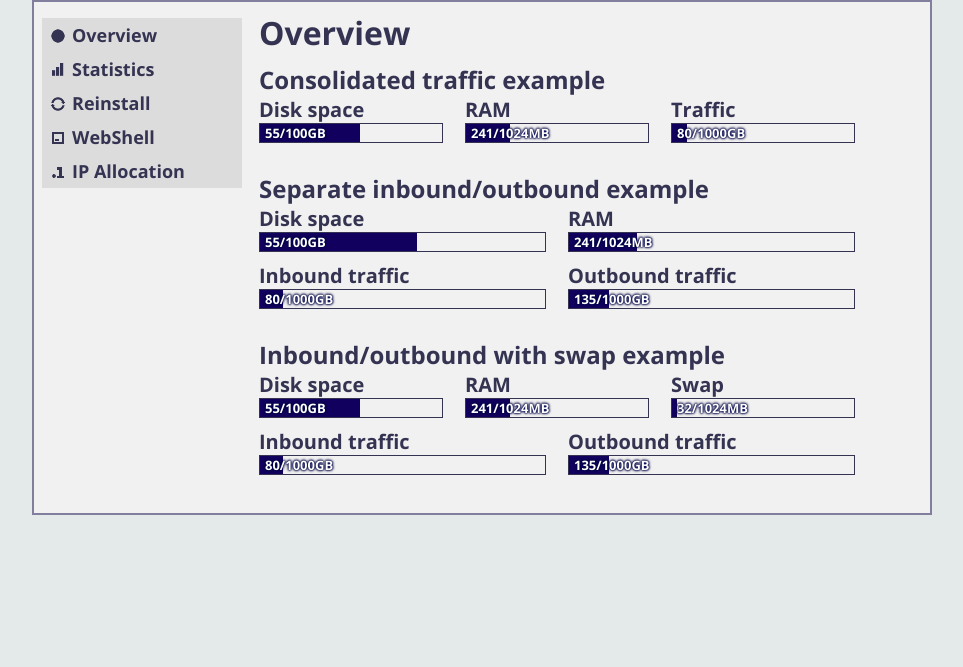
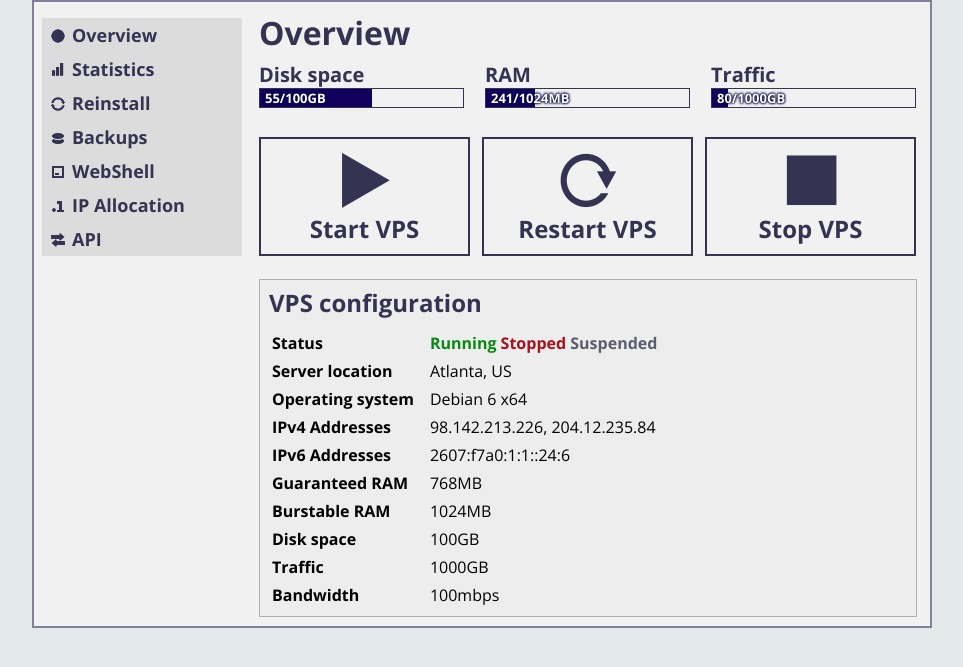
Before and after one commit to joepie91/cvm, a PHP site: page / in a window 1280 px wide. Shown: the part 116-783 px from the top of the page, without its empty margins (158-1121 px from the left). Run offline with PHP 8.4, Linux system fonts and the light colour scheme.

Commit message:
Update to the design proposal

```diff
--- a/design/css/cvm.css
+++ b/design/css/cvm.css
@@ -17,7 +17,7 @@ h1
 
 h2
 {
-	margin-top: 9px;
+	margin-bottom: 9px;
 }
 
 h3
@@ -28,6 +28,21 @@ h3
 p
 {
 	margin: 5px 0px;
+}
+
+table
+{
+
+}
+
+th
+{
+	text-align: left;
+}
+
+table.vpsinfo td
+{
+	padding: 2px 13px;
 }
 
 .clear
@@ -109,11 +124,21 @@ p
 	background-image: url(../images/icon_reinstall.png);
 }
 
+#button_backup
+{
+	background-image: url(../images/icon_backup.png);
+}
+
+#button_api
+{
+	background-image: url(../images/icon_api.png);
+}
+
 .quota-item
 {
 	float: left;
-	width: 182px;
-	margin-right: 24px;
+	width: 203px;
+	margin-right: 23px;
 	margin-bottom: 10px;
 }
 
@@ -151,10 +176,75 @@ p
 
 .quota-item.wide
 {
-	width: 285px;
+	width: 316px;
+}
+
+.quota-item.last
+{
+	margin-right: 0px;
 }
 
 .quota
 {
 	margin-bottom: 19px;
 }
+
+.infobox
+{
+	border: 1px solid #B0B0B0;
+	background-color: #EDEDED;
+	padding: 6px 9px;
+}
+
+.controlbox
+{
+	margin-bottom: 23px;
+}
+
+.controlbutton
+{
+	border: 2px solid #343352;
+	font-size: 24px;
+	color: #343352;
+	text-align: center;
+	font-weight: bold;
+	float: left;
+	text-decoration: none;
+	padding: 9px;
+	margin-right: 12px;
+	width: 189px;
+}
+
+.controlbutton.last
+{
+	margin-right: 0px;
+}
+
+.controlbutton img
+{
+	display: block;
+	margin: 0px auto;
+}
+
+.controlbutton:hover
+{
+	background-color: #CDD0E1;
+}
+
+.online
+{
+	color: #078812;
+	font-weight: bold;
+}
+
+.offline
+{
+	color: #A7101C;
+	font-weight: bold;
+}
+
+.suspended
+{
+	color: #5B5F6B;
+	font-weight: bold;
+}
--- a/design/index.html
+++ b/design/index.html
@@ -16,12 +16,14 @@
 					<a class="button" id="button_overview" href="#">Overview</a>
 					<a class="button" id="button_statistics" href="#">Statistics</a>
 					<a class="button" id="button_reinstall" href="#">Reinstall</a>
+					<a class="button" id="button_backup" href="#">Backups</a>
 					<a class="button" id="button_webshell" href="#">WebShell</a>
 					<a class="button" id="button_ip" href="#">IP Allocation</a>
+					<a class="button" id="button_api" href="#">API</a>
 				</div>
 				<h1>Overview</h1>
 
-				<h2>Consolidated traffic example</h2>
+				<!-- <h2>Consolidated traffic example</h2> -->
 				<div class="quota">
 					<div class="quota-item">
 						<h3>Disk space</h3>
@@ -37,7 +39,7 @@
 							<div class="quota-bar-label">241/1024MB</div>
 						</div>
 					</div>
-					<div class="quota-item">
+					<div class="quota-item last">
 						<h3>Traffic</h3>
 						<div class="quota-bar">
 							<div class="quota-bar-inner" style="width: 8%;"></div>
@@ -47,6 +49,69 @@
 					<div class="clear"></div>
 				</div>
 
+				<div class="controlbox">
+					<a class="controlbutton" href="#">
+						<img src="images/button_start.png">
+						Start VPS
+					</a>
+					<a class="controlbutton" href="#">
+						<img src="images/button_restart.png">
+						Restart VPS
+					</a>
+					<a class="controlbutton last" href="#">
+						<img src="images/button_stop.png">
+						Stop VPS
+					</a>
+					<div class="clear"></div>
+				</div>
+
+				<div class="infobox">
+					<h2>VPS configuration</h2>
+					<table class="vpsinfo">
+						<tr>
+							<th>Status</th>
+							<td><span class="online">Running</span> <span class="offline">Stopped</span> <span class="suspended">Suspended</span> </td>
+						</tr>
+						<tr>
+							<th>Server location</th>
+							<td>Atlanta, US</td>
+						</tr>
+						<tr>
+							<th>Operating system</th>
+							<td>Debian 6 x64</td>
+						</tr>
+						<tr>
+							<th>IPv4 Addresses</th>
+							<td>98.142.213.226, 204.12.235.84</td>
+						</tr>
+						<tr>
+							<th>IPv6 Addresses</th>
+							<td>2607:f7a0:1:1::24:6</td>
+						</tr>
+						<tr>
+							<th>Guaranteed RAM</th>
+							<td>768MB</td>
+						</tr>
+						<tr>
+							<th>Burstable RAM</th>
+							<td>1024MB</td>
+						</tr>
+						<tr>
+							<th>Disk space</th>
+							<td>100GB</td>
+						</tr>
+						<tr>
+							<th>Traffic</th>
+							<td>1000GB</td>
+						</tr>
+						<tr>
+							<th>Bandwidth</th>
+							<td>100mbps</td>
+						</tr>
+					</table>
+				</div>
+
+				<!--
 				<h2>Separate inbound/outbound example</h2>
 				<div class="quota">
 					<div class="quota-item wide">
@@ -56,7 +121,7 @@
 							<div class="quota-bar-label">55/100GB</div>
 						</div>
 					</div>
-					<div class="quota-item wide">
+					<div class="quota-item wide last">
 						<h3>RAM</h3>
 						<div class="quota-bar">
 							<div class="quota-bar-inner" style="width: 24%;"></div>
@@ -70,7 +135,7 @@
 							<div class="quota-bar-label">80/1000GB</div>
 						</div>
 					</div>
-					<div class="quota-item wide">
+					<div class="quota-item wide last">
 						<h3>Outbound traffic</h3>
 						<div class="quota-bar">
 							<div class="quota-bar-inner" style="width: 14%;"></div>
@@ -96,7 +161,7 @@
 							<div class="quota-bar-label">241/1024MB</div>
 						</div>
 					</div>
-					<div class="quota-item">
+					<div class="quota-item last">
 						<h3>Swap</h3>
 						<div class="quota-bar">
 							<div class="quota-bar-inner" style="width: 3%;"></div>
@@ -110,7 +175,7 @@
 							<div class="quota-bar-label">80/1000GB</div>
 						</div>
 					</div>
-					<div class="quota-item wide">
+					<div class="quota-item wide last">
 						<h3>Outbound traffic</h3>
 						<div class="quota-bar">
 							<div class="quota-bar-inner" style="width: 14%;"></div>
@@ -118,7 +183,9 @@
 						</div>
 					</div>
 					<div class="clear"></div>
-				</div>
+				</div>-->
+
+
 			</div>
 		</div>
 	</body>
```
Also changed, not shown: design/images/button_restart.png (added), design/images/button_start.png (added), design/images/button_stop.png (added), design/images/icon_api.png (added), design/images/icon_backup.png (added), graphics/icon_api.svg (added), graphics/restart.svg (added), graphics/start.svg (added), graphics/stop.svg (added), 1 other file.
